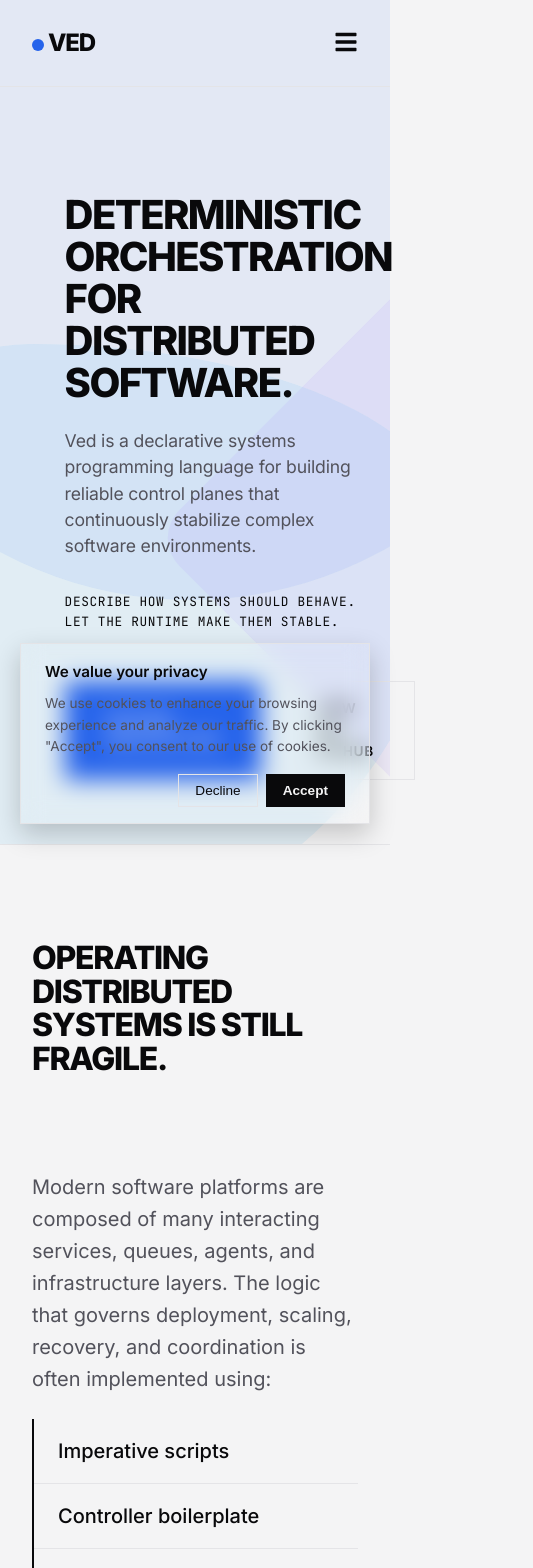
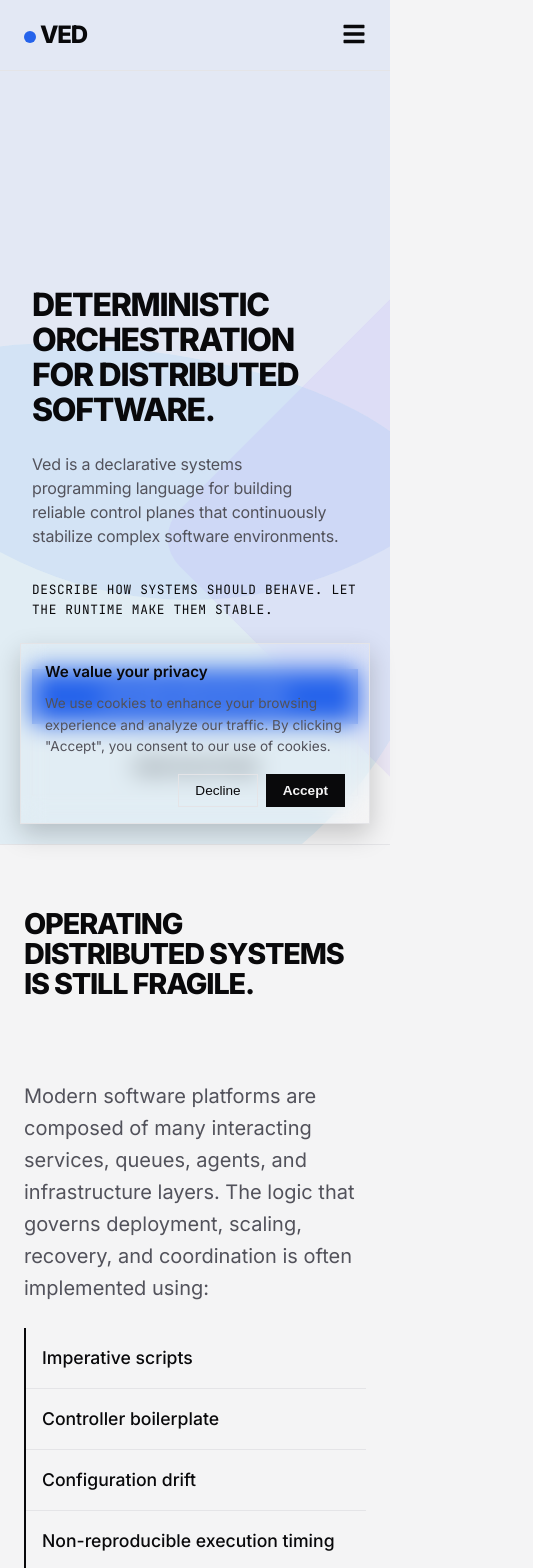
Before and after one commit to vedlanghq/ved-landing, a Next.js app: page / in a window 390 px wide. Shown: the top 1568 px of the page, 533 px wide, since content can reach past the window. Built offline with nearby package versions, Linux system fonts and the light colour scheme.

Commit message:
feat: add comprehensive mobile optimization overrides for improved responsiveness

```diff
--- a/src/app/globals.css
+++ b/src/app/globals.css
@@ -758,3 +758,99 @@ footer {
 
 /* Remove previous layout conflicts */
 .hero, .split-section { display: none; }
+
+/* --- COMPREHENSIVE MOBILE OPTIMIZATION OVERRIDES --- */
+@media (max-width: 900px) {
+  .hero-text {
+    margin-left: 0;
+    padding: 0 1rem;
+  }
+
+  .hero-text h1 {
+    font-size: clamp(2rem, 8vw, 3rem);
+    line-height: 1.1;
+  }
+
+  .sub-text {
+    font-size: 1rem;
+    padding-right: 1rem;
+  }
+
+  .cta-group {
+    flex-direction: column;
+    width: 100%;
+    margin-top: 1.5rem;
+  }
+
+  .cta-group .btn {
+    width: 100%;
+    text-align: center;
+  }
+
+  .nav-links {
+    gap: 1rem;
+  }
+
+  .two-col-grid {
+    grid-template-columns: 1fr;
+    gap: 3rem;
+  }
+
+  .content-section, .execution-loop-section, .code-split-section, .footer-cta-section {
+    padding: 4rem 1.5rem;
+  }
+
+  .code-panel {
+    padding: 1.5rem;
+    overflow-x: auto;
+  }
+
+  .loop-track {
+    padding: 1.5rem;
+    font-size: 1rem;
+    flex-wrap: wrap;
+    justify-content: center;
+  }
+
+  .loop-container h2, .col-text h2 {
+    font-size: clamp(1.8rem, 6vw, 2.5rem);
+    word-wrap: break-word;
+    overflow-wrap: break-word;
+    hyphens: auto;
+  }
+
+  .large-ctas {
+    flex-direction: column;
+    gap: 1.5rem;
+    text-align: left;
+    align-items: flex-start;
+  }
+
+  .large-link {
+    font-size: 1.25rem;
+    width: 100%;
+    display: block;
+    padding-bottom: 0.5rem;
+  }
+
+  .final-tagline {
+    font-size: 1rem;
+    text-align: left;
+    margin-top: 2rem;
+  }
+}
+
+@media (max-width: 480px) {
+  header nav {
+    padding: 1rem 1.5rem;
+  }
+
+  .hero-section {
+    padding: 6rem 1rem 3rem;
+  }
+
+  .brutalist-list li {
+    font-size: 1.1rem;
+    padding-left: 1rem;
+  }
+}
```
